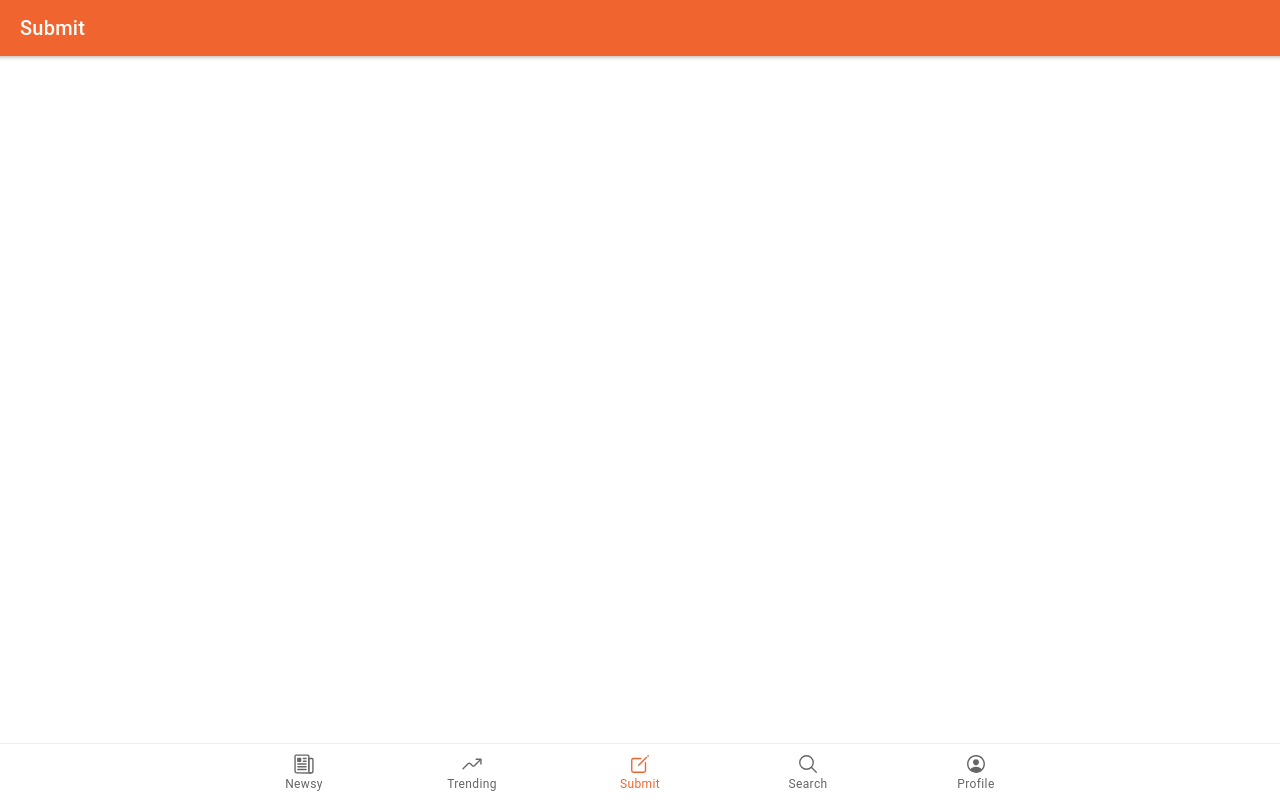
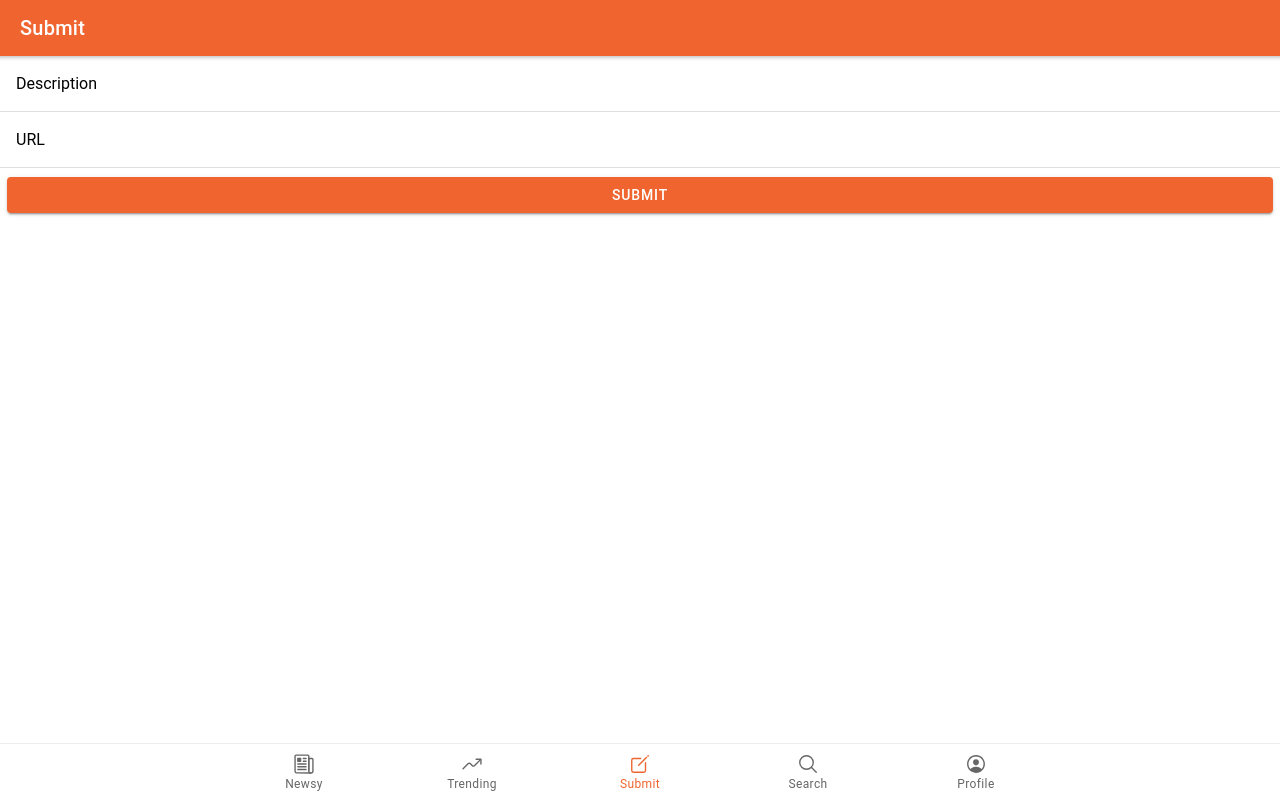
Before and after one commit to E01T/hacker-news, a React (Create React App) app: page /submit in a window 1280 px wide. Built offline with nearby package versions, Linux system fonts and the light colour scheme; no server answers.

Commit message:
Submit.js & validateCreateLink.js Created

```diff
--- a/src/pages/Auth/Login.js
+++ b/src/pages/Auth/Login.js
@@ -22,7 +22,7 @@ const INITIAL_STATE = {
   password: "",
 };
 
-const Login = props => {
+const Login = ({ history }) => {
   const { handleSubmit, handleChange, values, isSubmitting } = useForm(
     INITIAL_STATE,
     validateLogin,
@@ -36,7 +36,7 @@ const Login = props => {
     try {
       await firebase.login(email, password);
       toast("You have loged in successfully!");
-      props.history.push("/");
+      history.push("/news");
     } catch (err) {
       console.error("Login error", err);
       toast(err.message);
--- a/src/pages/Auth/Signup.js
+++ b/src/pages/Auth/Signup.js
@@ -22,7 +22,7 @@ const INITIAL_STATE = {
   password: "",
 };
 
-const Signup = props => {
+const Signup = ({ history }) => {
   const { handleSubmit, handleChange, values, isSubmitting } = useForm(
     INITIAL_STATE,
     validateSignup,
@@ -36,7 +36,7 @@ const Signup = props => {
     try {
       await firebase.register(name, email, password);
       toast("You have signed up successfully!");
-      props.history.push("/");
+      history.push("/news");
     } catch (err) {
       console.error("Authentication error", err);
       toast(err.message);
--- a/src/pages/Tabs/Submit.js
+++ b/src/pages/Tabs/Submit.js
@@ -1,14 +1,95 @@
 import React from "react";
-import { IonPage, IonContent } from "@ionic/react";
+import {
+  IonContent,
+  IonPage,
+  IonItem,
+  IonLabel,
+  IonInput,
+  IonRow,
+  IonCol,
+  IonButton,
+} from "@ionic/react";
+import useForm from "../../hooks/useForm";
+import validateCreateLink from "../../validators/validateCreateLink";
+import firebase from "../../firebase";
+import UserContext from "../../context/UserContext";
+import SmallHeader from "../../components/Header/SmallHeader";
 import LargeHeader from "../../components/Header/LargeHeader";
-import SmallHeader from "../../components/Header/SmallHeader";
 
-export const Submit = () => {
+const INITIAL_STATE = {
+  description: "",
+  url: "",
+};
+
+const Submit = props => {
+  const { user } = React.useContext(UserContext);
+  const { handleSubmit, handleChange, values } = useForm(
+    INITIAL_STATE,
+    validateCreateLink,
+    handleCreateLink
+  );
+
+  function handleCreateLink() {
+    if (!user) {
+      props.history.push("/login");
+    } else {
+      const { url, description } = values;
+      const newLink = {
+        url,
+        description,
+        postedBy: {
+          id: user.uid,
+          name: user.displayName,
+        },
+        voteCount: 1,
+        votes: [],
+        comments: [],
+        created: Date.now(),
+      };
+      firebase.db.collection("links").add(newLink);
+      props.history.push("/");
+    }
+  }
+
   return (
     <IonPage>
       <SmallHeader title="Submit" />
-      <IonContent fullscreen>
+      <IonContent>
         <LargeHeader title="Submit" />
+        <IonItem lines="full">
+          <IonLabel position="floating">Description</IonLabel>
+          <IonInput
+            name="description"
+            value={values.description}
+            type="text"
+            onIonChange={handleChange}
+            required
+          ></IonInput>
+        </IonItem>
+
+        <IonItem lines="full">
+          <IonLabel position="floating">URL</IonLabel>
+          <IonInput
+            name="url"
+            type="url"
+            value={values.url}
+            onIonChange={handleChange}
+            required
+          ></IonInput>
+        </IonItem>
+
+        <IonRow>
+          <IonCol>
+            <IonButton
+              type="submit"
+              color="primary"
+              expand="block"
+              onClick={handleSubmit}
+            >
+              Submit
+            </IonButton>
+          </IonCol>
+        </IonRow>
       </IonContent>
     </IonPage>
   );
--- /dev/null
+++ b/src/validators/validateCreateLink.js
@@ -0,0 +1,18 @@
+export default function validateCreateLink(values) {
+  let errors = {};
+
+  // Description Errors
+  if (!values.description) {
+    errors.description = "A description is required.";
+  } else if (values.description.length < 10) {
+    errors.description = "The description must be at least 10 characters.";
+  }
+  // URL Errors
+  if (!values.url) {
+    errors.url = "A URL required.";
+  } else if (!/^(ftp|http|https):\/\/[^ "]+$/.test(values.url)) {
+    errors.url = "The URL must be valid.";
+  }
+
+  return errors;
+}
```
